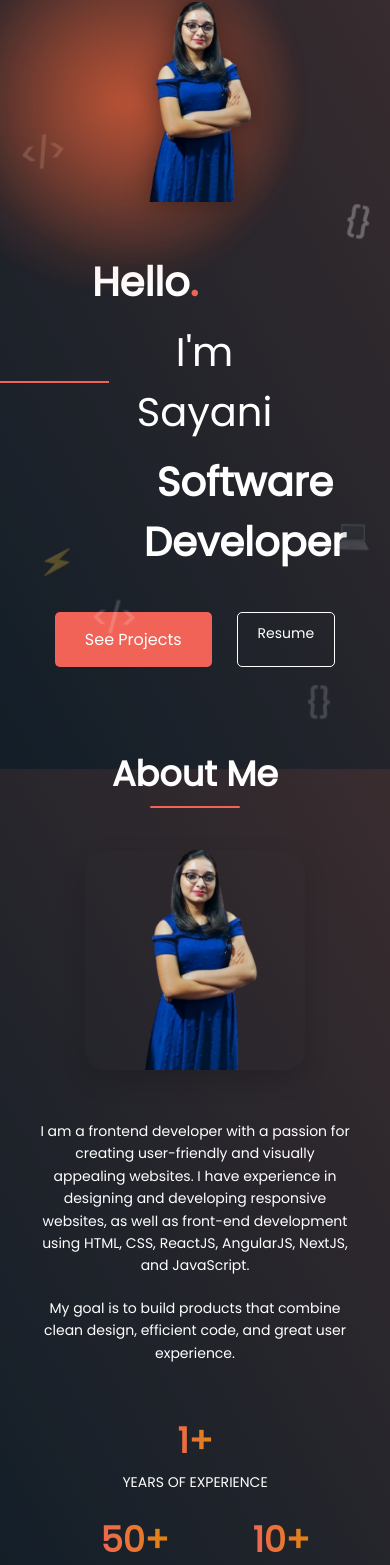
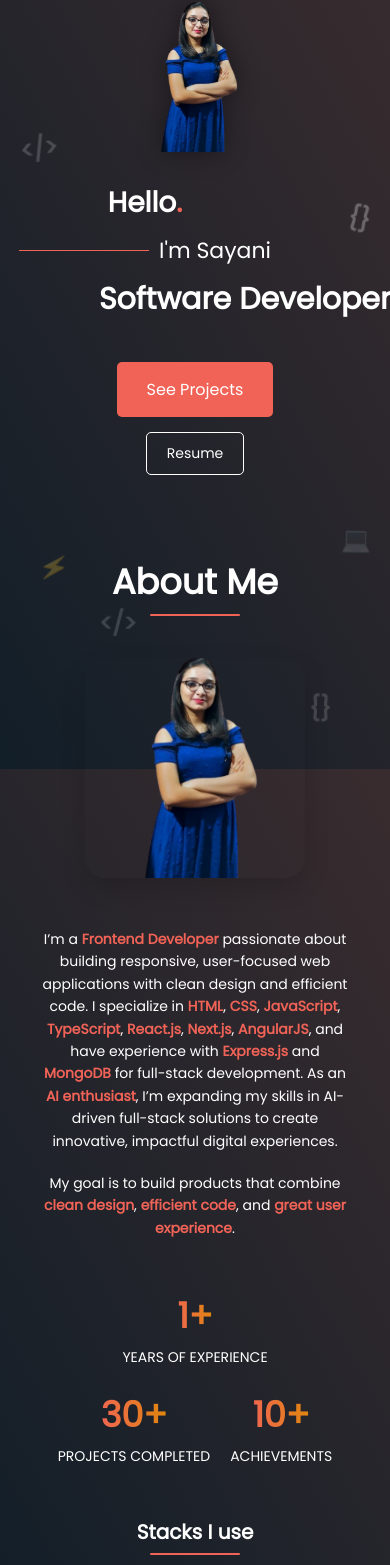
Before and after one commit to sgsayani/protfolio-react, a React (Vite) app: page / in a window 390 px wide. Shown: the part 75-1640 px from the top of the page. Built offline with nearby package versions, Linux system fonts and the light colour scheme.

Commit message:
about done

```diff
--- a/src/components/About/About.jsx
+++ b/src/components/About/About.jsx
@@ -4,6 +4,14 @@ import theme_pattern from '../../assets/theme_pattern.svg'
 import profile_img from '../../assets/SG.png'
 
 const About = () => {
+    const highlight = { color: "#f16357", fontWeight: 600 };
+    const handleRedirect = () => {
+    window.open("https://github.com/sgsayani", "_blank");
+  };
+  const handleRedirectToAchievements = () => {
+    window.open("https://docs.google.com/document/d/1C-K5KPU28cxPmUvpTumrakMgxlsQQFkiRjWR16Qxhjw/edit?usp=sharing", "_blank");
+  };
+
     return (
         <div id='about' className='about'>
             {/* Title */}
@@ -23,12 +31,25 @@ const About = () => {
                 <div className="about-right">
                     <div className="about-para">
                         <p>
-                            I am a frontend developer with a passion for creating user-friendly and visually appealing websites.
-                            I have experience in designing and developing responsive websites, as well as front-end development
-                            using HTML, CSS, ReactJS, AngularJS, NextJS, and JavaScript.
+                            I’m a <span style={highlight}>Frontend Developer</span> passionate about building responsive, user-focused web applications with clean design and efficient code.
+                            I specialize in{" "}
+                            <span style={highlight}>HTML</span>,{" "}
+                            <span style={highlight}>CSS</span>,{" "}
+                            <span style={highlight}>JavaScript</span>,{" "}
+                            <span style={highlight}>TypeScript</span>,{" "}
+                            <span style={highlight}>React.js</span>,{" "}
+                            <span style={highlight}>Next.js</span>,{" "}
+                            <span style={highlight}>AngularJS</span>, and have experience with{" "}
+                            <span style={highlight}>Express.js</span> and{" "}
+                            <span style={highlight}>MongoDB</span> for full-stack development.
+                            As an <span style={highlight}>AI enthusiast</span>, I’m expanding my skills in AI-driven full-stack solutions to create innovative, impactful digital experiences.
                         </p>
+
                         <p>
-                            My goal is to build products that combine clean design, efficient code, and great user experience.
+                            My goal is to build products that combine{" "}
+                            <span style={highlight}>clean design</span>,{" "}
+                            <span style={highlight}>efficient code</span>, and{" "}
+                            <span style={highlight}>great user experience</span>.
                         </p>
                     </div>
 
@@ -38,14 +59,14 @@ const About = () => {
                             <p>YEARS OF EXPERIENCE</p>
                         </div>
                         <hr />
-                        <div className="about-achievement">
-                            <h1>50+</h1>
+                        <div className="about-achievement" onClick={handleRedirect} >
+                            <h1>30+</h1>
                             <p>PROJECTS COMPLETED</p>
                         </div>
                         <hr />
-                        <div className="about-achievement">
+                        <div className="about-achievement" onClick={handleRedirectToAchievements} >
                             <h1>10+</h1>
-                            <p>HAPPY CLIENTS</p>
+                            <p>ACHIEVEMENTS</p>
                         </div>
                     </div>
                 </div>
--- a/src/components/Hero/Hero.css
+++ b/src/components/Hero/Hero.css
@@ -135,13 +135,13 @@
 
 @media (max-width: 768px) {
   .hero-profile-img img {
-    max-width: 200px;
+    max-width: 300px;
   }
 }
 
 @media (max-width: 1024px) {
   .hero-profile-img img {
-    max-width: 200px;
+    max-width: 300px;
   }
 }
 
@@ -255,3 +255,34 @@
     opacity: 0.1;
   }
 }
+@media (max-width: 1024px) {
+  .hero {
+    flex-direction: column-reverse;
+    text-align: center;
+    padding: 50px;
+  }
+  .hero-line { font-size: 36px; }
+  .hero-name { font-size: 28px; }
+  .hero-profile-img img { width: 220px; }
+  .floating-text { font-size: 2rem; opacity: 0.12; }
+  .glow-circle{display: none;}
+}
+
+/* Mobile */
+@media (max-width: 768px) {
+  .hero {
+    padding: 30px 20px;
+    gap: 30px;
+  }
+  .hero-line { font-size: 28px; }
+  .hero-name { font-size: 22px; }
+  .hero-role { font-size: 30px; }
+  .hero-profile-img img { width: 150px; }
+  .floating-text { font-size: 1.5rem; opacity: 0.1; }
+  .hero-action {
+    flex-direction: column;
+    gap: 15px;
+    align-items: center;
+  }
+  .glow-circle{display: none;}
+}
--- a/src/components/Skills/Skills.css
+++ b/src/components/Skills/Skills.css
@@ -61,20 +61,21 @@
 }
 
 .skill-item {
-  font-size: 16px;
+  font-size: 14px;
   color: white;
   background: #f16357;
   padding: 10px 30px;
   margin: 0 10px;
-  border-radius: 5px;
+  border-radius: 4px;
   box-shadow: 0 0 10px rgba(255, 165, 0, 0.5);
   transition: transform 0.3s ease;
 }
 
+
 .skill-item:hover {
   transform: scale(1.1);
   cursor: pointer;
-  background: linear-gradient(90deg, #ff8c00, #ff5e00);
+  /* background: linear-gradient(90deg, #ff8c00, #ff5e00); */
 }
 
 /* Animation */
@@ -86,3 +87,48 @@
     transform: translateX(-50%);
   }
 }
+@media (max-width: 1024px) {
+  .skills {
+    margin: 60px 80px;
+    gap: 25px;
+  }
+
+  .skills-heading {
+    font-size: 22px;
+  }
+
+  .skill-item {
+    font-size: 13px;
+    padding: 8px 20px;
+  }
+
+  .skill-item svg {
+    font-size: 18px;
+  }
+}
+
+/* Mobiles */
+@media (max-width: 600px) {
+  .skills {
+    margin: 40px 20px;
+    gap: 20px;
+  }
+
+  .skills-heading {
+    font-size: 20px;
+  }
+
+  .skills-marquee {
+    width: 100%;
+  }
+
+  .skill-item {
+    font-size: 12px;
+    padding: 6px 15px;
+    margin: 0 5px;
+  }
+
+  .skill-item svg {
+    font-size: 16px;
+  }
+}
--- a/src/components/Skills/Skills.jsx
+++ b/src/components/Skills/Skills.jsx
@@ -2,11 +2,33 @@ import React from 'react'
 import './Skills.css'
 import theme_pattern from '../../assets/theme_pattern.svg'
 
+// Importing icons
+import { FaHtml5, FaCss3Alt, FaJs, FaReact, FaAngular, FaGitAlt, FaDatabase, FaNodeJs, FaBootstrap, FaFigma } from 'react-icons/fa';
+import { SiNextdotjs, SiTypescript, SiTailwindcss, SiMongodb, SiMui, SiExpress } from 'react-icons/si';
+import { PiBrainFill } from 'react-icons/pi';
+
+
 const Skills = () => {
   const skills = [
-    "HTML", "CSS", "JavaScript", "React", "Angular", "Next.js",
-    "TypeScript", "Tailwind", "Git", "SQL", "MongoDB", "Node.js"
-  ];
+  { name: "HTML", icon: <FaHtml5 color="#fff" /> },
+  { name: "CSS", icon: <FaCss3Alt color="#fff" /> },
+  { name: "JavaScript", icon: <FaJs color="#fff" /> },
+  { name: "React", icon: <FaReact color="#fff" /> },
+  { name: "Angular", icon: <FaAngular color="#fff" /> },
+  { name: "Next.js", icon: <SiNextdotjs color="#fff" /> },
+  { name: "TypeScript", icon: <SiTypescript color="#fff" /> },
+  { name: "Tailwind", icon: <SiTailwindcss color="#fff" /> },
+  { name: "Git", icon: <FaGitAlt color="#fff" /> },
+  { name: "SQL", icon: <FaDatabase color="#fff" /> },
+  { name: "MongoDB", icon: <SiMongodb color="#fff" /> },
+  { name: "Node.js", icon: <FaNodeJs color="#fff" /> },
+  { name: "Express.js", icon: <SiExpress color="#fff" /> },
+  { name: "Bootstrap", icon: <FaBootstrap color="#fff" /> },
+  { name: "Material UI", icon: <SiMui color="#fff" /> },
+  { name: "Figma", icon: <FaFigma color="#fff" /> },
+  { name: "AI", icon: <PiBrainFill color="#fff" /> },
+];
+
 
   return (
     <div id='services' className='skills'>
@@ -18,11 +40,17 @@ const Skills = () => {
       <div className="skills-marquee">
         <div className="skills-track">
           {skills.map((skill, index) => (
-            <div key={index} className="skill-item">{skill}</div>
+            <div key={index} className="skill-item">
+              {skill.icon}
+              <span style={{ marginLeft: '8px' }}>{skill.name}</span>
+            </div>
           ))}
           {/* duplicate for infinite loop */}
           {skills.map((skill, index) => (
-            <div key={index + skills.length} className="skill-item">{skill}</div>
+            <div key={index + skills.length} className="skill-item">
+              {skill.icon}
+              <span style={{ marginLeft: '8px' }}>{skill.name}</span>
+            </div>
           ))}
         </div>
       </div>
```
